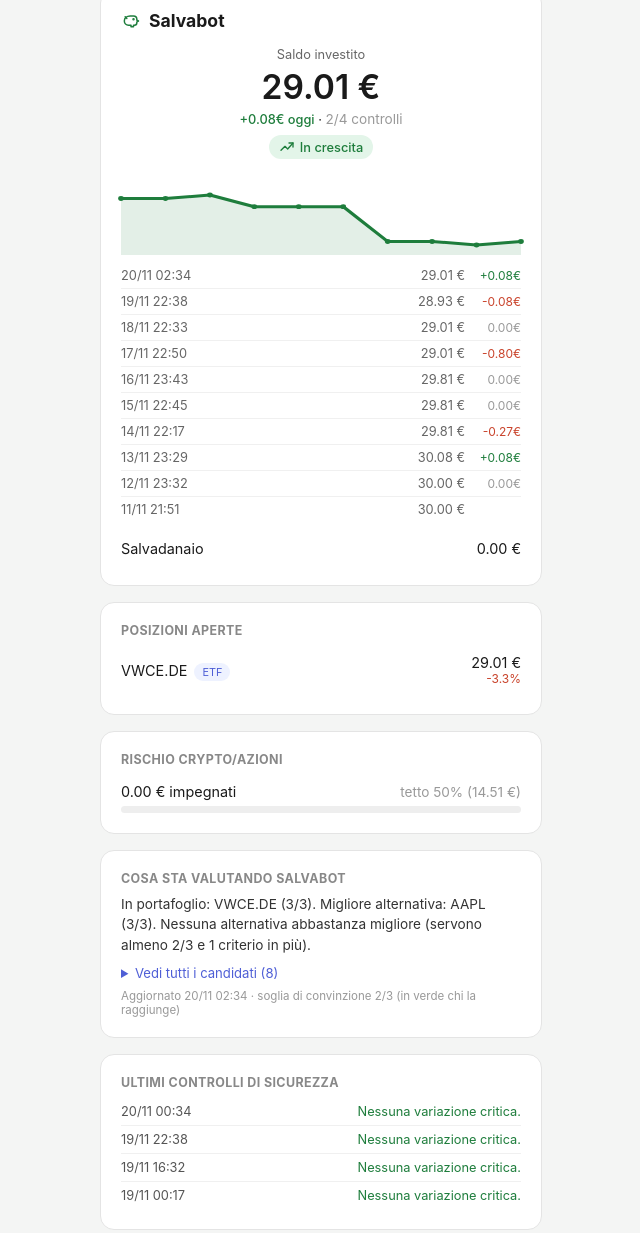
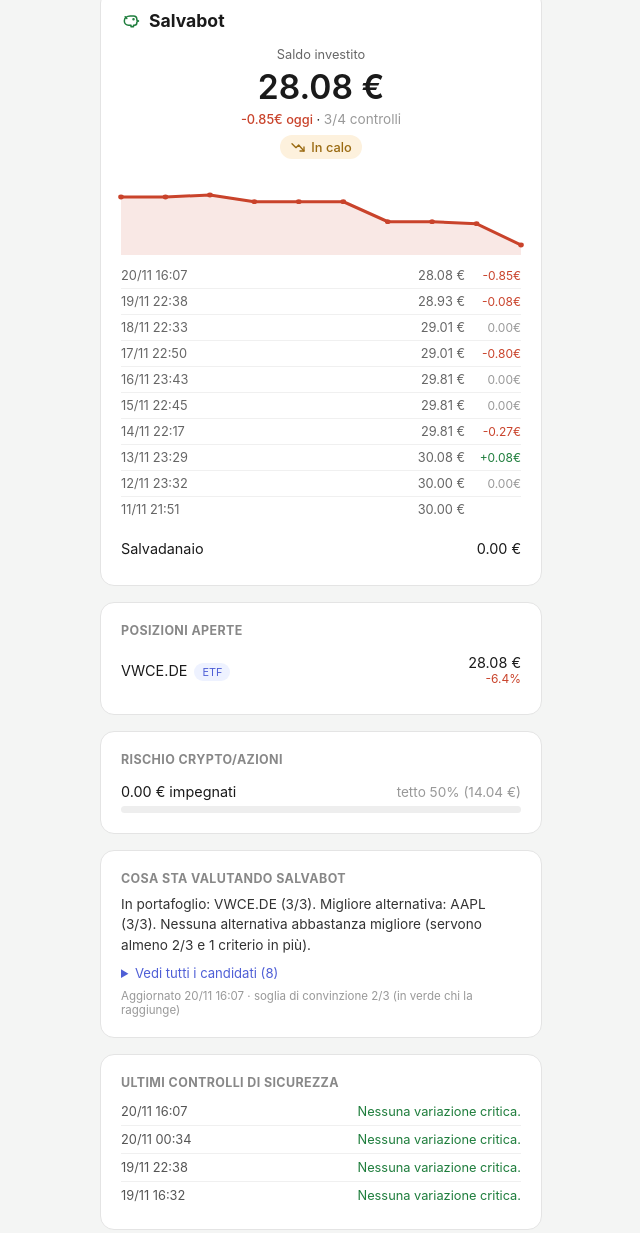
Before and after one commit to GitAntonio78/salvabot, a plain HTML site: page docs/index.html in a window 1280 px wide. Shown: the part 35-1268 px from the top of the page, without its empty margins (319-959 px from the left). Drawn offline with Linux system fonts and the light colour scheme.

Commit message:
Controllo di sicurezza del 2026-11-20 16:07

```diff
--- a/docs/index.html
+++ b/docs/index.html
@@ -69,33 +69,33 @@
     <h1><svg viewBox="0 0 24 24" width="20" height="20" fill="none" stroke="#1e7d3c" stroke-width="1.8" stroke-linecap="round" stroke-linejoin="round"><path d="M4 12c0-3.5 3-6 7-6h4a4 4 0 0 1 4 4v1l2 1-2 1v1a3 3 0 0 1-3 3h-1v2h-3v-2H9a5 5 0 0 1-5-5Z"/><circle cx="15" cy="10" r="0.6" fill="#1e7d3c"/><path d="M7 9 5 7"/></svg> Salvabot</h1>
     <div class="saldo">
       <p class="etichetta">Saldo investito</p>
-      <p class="valore">29.01 €</p>
-      <p class="oggi"><span class="su" style="font-weight:500;">+0.08€ oggi</span> · <span class="muto">2/4 controlli</span></p>
-      <span class="badge verde"><svg viewBox="0 0 24 24" width="16" height="16" fill="none" stroke="#1e7d3c" stroke-width="2" stroke-linecap="round" stroke-linejoin="round"><polyline points="3 17 9 11 13 15 21 6"/><polyline points="15 6 21 6 21 12"/></svg> In crescita</span>
+      <p class="valore">28.08 €</p>
+      <p class="oggi"><span class="giu" style="font-weight:500;">-0.85€ oggi</span> · <span class="muto">3/4 controlli</span></p>
+      <span class="badge ambra"><svg viewBox="0 0 24 24" width="16" height="16" fill="none" stroke="#9a6a11" stroke-width="2" stroke-linecap="round" stroke-linejoin="round"><polyline points="3 7 9 13 13 9 21 18"/><polyline points="15 18 21 18 21 12"/></svg> In calo</span>
     </div>
-    <svg viewBox="0 0 340 70" width="100%" height="70" preserveAspectRatio="none" style="margin-top: 10px; overflow: visible;"><polygon points="0,70 0.0,13.5 37.8,13.5 75.6,10.0 113.3,21.7 151.1,21.7 188.9,21.7 226.7,56.5 264.4,56.5 302.2,60.0 340.0,56.5 340.0,70" fill="#1e7d3c" opacity="0.12"/><polyline points="0.0,13.5 37.8,13.5 75.6,10.0 113.3,21.7 151.1,21.7 188.9,21.7 226.7,56.5 264.4,56.5 302.2,60.0 340.0,56.5" fill="none" stroke="#1e7d3c" stroke-width="3" stroke-linecap="round" stroke-linejoin="round"/><circle cx="0.0" cy="13.5" r="2.4" fill="#1e7d3c"/><circle cx="37.8" cy="13.5" r="2.4" fill="#1e7d3c"/><circle cx="75.6" cy="10.0" r="2.4" fill="#1e7d3c"/><circle cx="113.3" cy="21.7" r="2.4" fill="#1e7d3c"/><circle cx="151.1" cy="21.7" r="2.4" fill="#1e7d3c"/><circle cx="188.9" cy="21.7" r="2.4" fill="#1e7d3c"/><circle cx="226.7" cy="56.5" r="2.4" fill="#1e7d3c"/><circle cx="264.4" cy="56.5" r="2.4" fill="#1e7d3c"/><circle cx="302.2" cy="60.0" r="2.4" fill="#1e7d3c"/><circle cx="340.0" cy="56.5" r="2.4" fill="#1e7d3c"/></svg>
-    <div class="elenco-punti"><div class="riga"><span>20/11 02:34</span><span class="destra"><span>29.01 €</span><span class="delta su">+0.08€</span></span></div><div class="riga"><span>19/11 22:38</span><span class="destra"><span>28.93 €</span><span class="delta giu">-0.08€</span></span></div><div class="riga"><span>18/11 22:33</span><span class="destra"><span>29.01 €</span><span class="delta neutro">0.00€</span></span></div><div class="riga"><span>17/11 22:50</span><span class="destra"><span>29.01 €</span><span class="delta giu">-0.80€</span></span></div><div class="riga"><span>16/11 23:43</span><span class="destra"><span>29.81 €</span><span class="delta neutro">0.00€</span></span></div><div class="riga"><span>15/11 22:45</span><span class="destra"><span>29.81 €</span><span class="delta neutro">0.00€</span></span></div><div class="riga"><span>14/11 22:17</span><span class="destra"><span>29.81 €</span><span class="delta giu">-0.27€</span></span></div><div class="riga"><span>13/11 23:29</span><span class="destra"><span>30.08 €</span><span class="delta su">+0.08€</span></span></div><div class="riga"><span>12/11 23:32</span><span class="destra"><span>30.00 €</span><span class="delta neutro">0.00€</span></span></div><div class="riga"><span>11/11 21:51</span><span class="destra"><span>30.00 €</span><span class="delta"></span></span></div></div>
+    <svg viewBox="0 0 340 70" width="100%" height="70" preserveAspectRatio="none" style="margin-top: 10px; overflow: visible;"><polygon points="0,70 0.0,12.0 37.8,12.0 75.6,10.0 113.3,16.7 151.1,16.7 188.9,16.7 226.7,36.7 264.4,36.7 302.2,38.7 340.0,60.0 340.0,70" fill="#c9432b" opacity="0.12"/><polyline points="0.0,12.0 37.8,12.0 75.6,10.0 113.3,16.7 151.1,16.7 188.9,16.7 226.7,36.7 264.4,36.7 302.2,38.7 340.0,60.0" fill="none" stroke="#c9432b" stroke-width="3" stroke-linecap="round" stroke-linejoin="round"/><circle cx="0.0" cy="12.0" r="2.4" fill="#c9432b"/><circle cx="37.8" cy="12.0" r="2.4" fill="#c9432b"/><circle cx="75.6" cy="10.0" r="2.4" fill="#c9432b"/><circle cx="113.3" cy="16.7" r="2.4" fill="#c9432b"/><circle cx="151.1" cy="16.7" r="2.4" fill="#c9432b"/><circle cx="188.9" cy="16.7" r="2.4" fill="#c9432b"/><circle cx="226.7" cy="36.7" r="2.4" fill="#c9432b"/><circle cx="264.4" cy="36.7" r="2.4" fill="#c9432b"/><circle cx="302.2" cy="38.7" r="2.4" fill="#c9432b"/><circle cx="340.0" cy="60.0" r="2.4" fill="#c9432b"/></svg>
+    <div class="elenco-punti"><div class="riga"><span>20/11 16:07</span><span class="destra"><span>28.08 €</span><span class="delta giu">-0.85€</span></span></div><div class="riga"><span>19/11 22:38</span><span class="destra"><span>28.93 €</span><span class="delta giu">-0.08€</span></span></div><div class="riga"><span>18/11 22:33</span><span class="destra"><span>29.01 €</span><span class="delta neutro">0.00€</span></span></div><div class="riga"><span>17/11 22:50</span><span class="destra"><span>29.01 €</span><span class="delta giu">-0.80€</span></span></div><div class="riga"><span>16/11 23:43</span><span class="destra"><span>29.81 €</span><span class="delta neutro">0.00€</span></span></div><div class="riga"><span>15/11 22:45</span><span class="destra"><span>29.81 €</span><span class="delta neutro">0.00€</span></span></div><div class="riga"><span>14/11 22:17</span><span class="destra"><span>29.81 €</span><span class="delta giu">-0.27€</span></span></div><div class="riga"><span>13/11 23:29</span><span class="destra"><span>30.08 €</span><span class="delta su">+0.08€</span></span></div><div class="riga"><span>12/11 23:32</span><span class="destra"><span>30.00 €</span><span class="delta neutro">0.00€</span></span></div><div class="riga"><span>11/11 21:51</span><span class="destra"><span>30.00 €</span><span class="delta"></span></span></div></div>
     <div class="riga" style="margin-top: 10px;"><span>Salvadanaio</span><span>0.00 €</span></div>
   </div>
 
   <div class="card">
     <h2>Posizioni aperte</h2>
-    <div class="riga"><span>VWCE.DE<span class="tag tag-etf">ETF</span></span><span class="destra-col"><span>29.01 €</span><span class="var giu">-3.3%</span></span></div>
+    <div class="riga"><span>VWCE.DE<span class="tag tag-etf">ETF</span></span><span class="destra-col"><span>28.08 €</span><span class="var giu">-6.4%</span></span></div>
   </div>
 
   <div class="card">
     <h2>Rischio crypto/azioni</h2>
-    <div class="riga" style="border-bottom:none; padding-bottom:0;"><span>0.00 € impegnati</span><span class="muto">tetto 50% (14.51 €)</span></div><div class="barra-sfondo"><div class="barra-riempita" style="width:0%"></div></div>
+    <div class="riga" style="border-bottom:none; padding-bottom:0;"><span>0.00 € impegnati</span><span class="muto">tetto 50% (14.04 €)</span></div><div class="barra-sfondo"><div class="barra-riempita" style="width:0%"></div></div>
   </div>
 
   <div class="card">
     <h2>Cosa sta valutando Salvabot</h2>
-    <p class="nota-val">In portafoglio: VWCE.DE (3/3). Migliore alternativa: AAPL (3/3). Nessuna alternativa abbastanza migliore (servono almeno 2/3 e 1 criterio in più).</p><details><summary>Vedi tutti i candidati (8)</summary><div class="val-riga"><span>VWCE.DE<span class="tag tag-etf">ETF</span><span class="in-pf">in portafoglio</span></span><span class="val-ok">3/3</span></div><div class="val-riga"><span>AAPL<span class="tag tag-azione">Azione</span></span><span class="val-ok">3/3</span></div><div class="val-riga"><span>BTC-USD<span class="tag tag-crypto">Crypto</span></span><span class="val-ok">3/3</span></div><div class="val-riga"><span>MSFT<span class="tag tag-azione">Azione</span></span><span class="val-ok">3/3</span></div><div class="val-riga"><span>ETH-USD<span class="tag tag-crypto">Crypto</span></span><span class="val-ok">3/3</span></div><div class="val-riga"><span>AMZN<span class="tag tag-azione">Azione</span></span><span class="val-ok">3/3</span></div><div class="val-riga"><span>EUNA.DE<span class="tag tag-etf">ETF</span></span><span class="val-ok">2/3</span></div><div class="val-riga"><span>GOOGL<span class="tag tag-azione">Azione</span></span><span class="val-ok">2/3</span></div></details><p class="agg">Aggiornato 20/11 02:34 · soglia di convinzione 2/3 (in verde chi la raggiunge)</p>
+    <p class="nota-val">In portafoglio: VWCE.DE (3/3). Migliore alternativa: AAPL (3/3). Nessuna alternativa abbastanza migliore (servono almeno 2/3 e 1 criterio in più).</p><details><summary>Vedi tutti i candidati (8)</summary><div class="val-riga"><span>VWCE.DE<span class="tag tag-etf">ETF</span><span class="in-pf">in portafoglio</span></span><span class="val-ok">3/3</span></div><div class="val-riga"><span>AAPL<span class="tag tag-azione">Azione</span></span><span class="val-ok">3/3</span></div><div class="val-riga"><span>BTC-USD<span class="tag tag-crypto">Crypto</span></span><span class="val-ok">3/3</span></div><div class="val-riga"><span>MSFT<span class="tag tag-azione">Azione</span></span><span class="val-ok">3/3</span></div><div class="val-riga"><span>ETH-USD<span class="tag tag-crypto">Crypto</span></span><span class="val-ok">3/3</span></div><div class="val-riga"><span>AMZN<span class="tag tag-azione">Azione</span></span><span class="val-ok">3/3</span></div><div class="val-riga"><span>EUNA.DE<span class="tag tag-etf">ETF</span></span><span class="val-ok">2/3</span></div><div class="val-riga"><span>GOOGL<span class="tag tag-azione">Azione</span></span><span class="val-ok">2/3</span></div></details><p class="agg">Aggiornato 20/11 16:07 · soglia di convinzione 2/3 (in verde chi la raggiunge)</p>
   </div>
 
   <div class="card">
     <h2>Ultimi controlli di sicurezza</h2>
-    <div class="controllo"><span class="quando">20/11 00:34</span><span class="esito ok">Nessuna variazione critica.</span></div><div class="controllo"><span class="quando">19/11 22:38</span><span class="esito ok">Nessuna variazione critica.</span></div><div class="controllo"><span class="quando">19/11 16:32</span><span class="esito ok">Nessuna variazione critica.</span></div><div class="controllo"><span class="quando">19/11 00:17</span><span class="esito ok">Nessuna variazione critica.</span></div>
+    <div class="controllo"><span class="quando">20/11 16:07</span><span class="esito ok">Nessuna variazione critica.</span></div><div class="controllo"><span class="quando">20/11 00:34</span><span class="esito ok">Nessuna variazione critica.</span></div><div class="controllo"><span class="quando">19/11 22:38</span><span class="esito ok">Nessuna variazione critica.</span></div><div class="controllo"><span class="quando">19/11 16:32</span><span class="esito ok">Nessuna variazione critica.</span></div>
   </div>
 
   <div class="card">
```
Also changed, not shown: stato_salvabot.json (+19 -18 lines).
